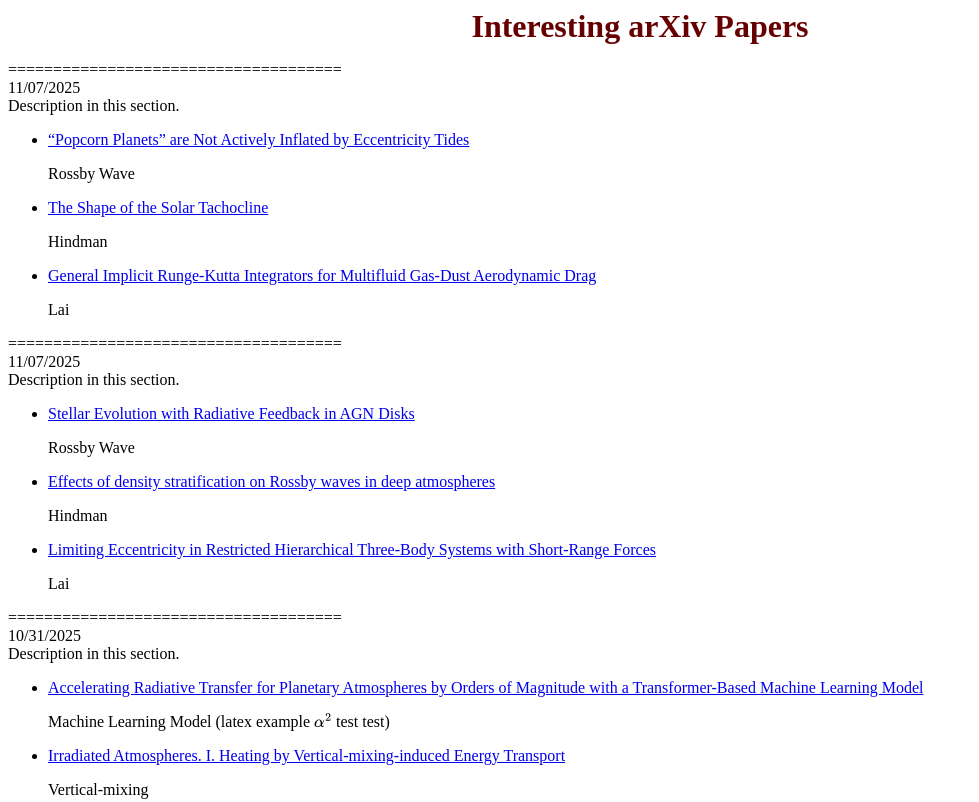
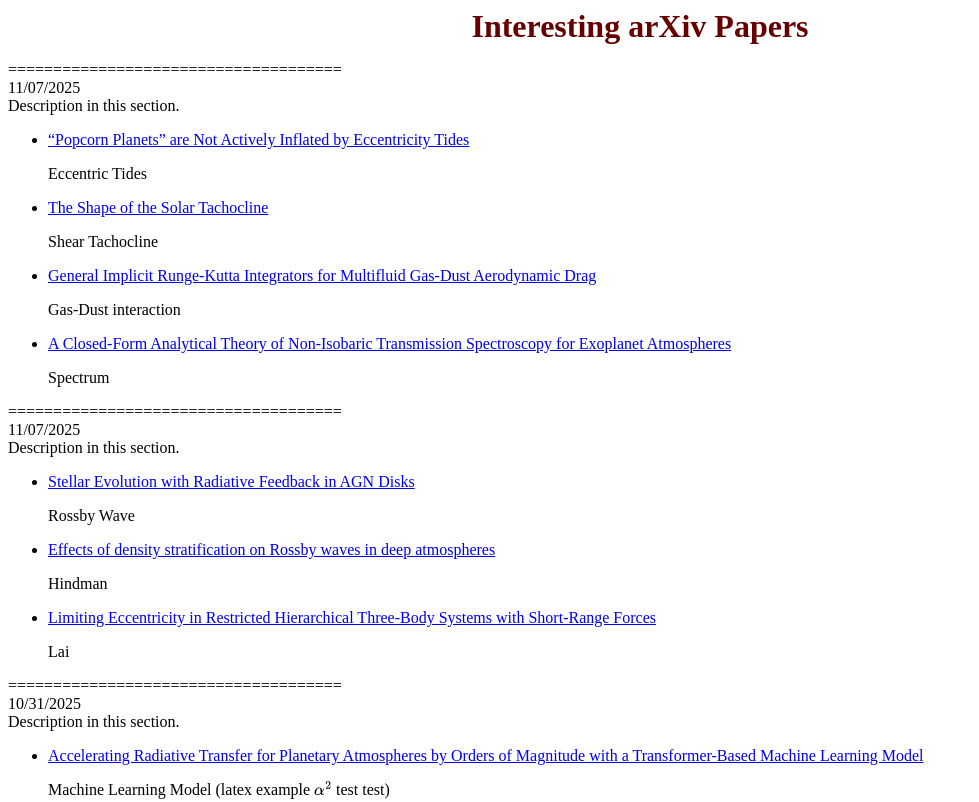
Before and after one commit to sysuplanet/sysuplanet.github.io, a plain HTML site: page index.html in a window 1280 px wide. Shown: the top 802 px of the page, without its empty margins (0-979 px from the left). Drawn offline with nearby package versions, Linux system fonts and the light colour scheme.

Commit message:
Update index.html

```diff
--- a/index.html
+++ b/index.html
@@ -34,7 +34,7 @@ Description in this section.
 <a href="https://arxiv.org/pdf/2511.07746"  target="_blank">
 “Popcorn Planets” are Not Actively Inflated by Eccentricity Tides
 </a>
-<p style="color: rgb(0, 0, 0);">Rossby Wave</p>
+<p style="color: rgb(0, 0, 0);">Eccentric Tides</p>
 <!-- 论文1 -->
 
 <!-- 论文2 -->
@@ -42,7 +42,7 @@ Description in this section.
 <a href="https://arxiv.org/pdf/2511.07534"  target="_blank">
 The Shape of the Solar Tachocline
 </a>
-<p style="color: rgb(0, 0, 0);">Hindman</p>
+<p style="color: rgb(0, 0, 0);">Shear Tachocline</p>
 <!-- 论文2 -->
 
 <!-- -->
@@ -50,7 +50,16 @@ The Shape of the Solar Tachocline
 <a href="https://arxiv.org/pdf/2511.07562"  target="_blank">
 General Implicit Runge-Kutta Integrators for Multifluid Gas-Dust Aerodynamic Drag
 </a>
-<p style="color: rgb(0, 0, 0);">Lai</p>
+<p style="color: rgb(0, 0, 0);"> Gas-Dust interaction </p>
+<!-- -->
+
+ <!-- -->
+<li>
+<a href="https://arxiv.org/pdf/2511.07656"  target="_blank">
+A Closed-Form Analytical Theory of Non-Isobaric Transmission Spectroscopy for Exoplanet
+Atmospheres
+</a>
+<p style="color: rgb(0, 0, 0);"> Spectrum </p>
 <!-- -->
 
 
```
